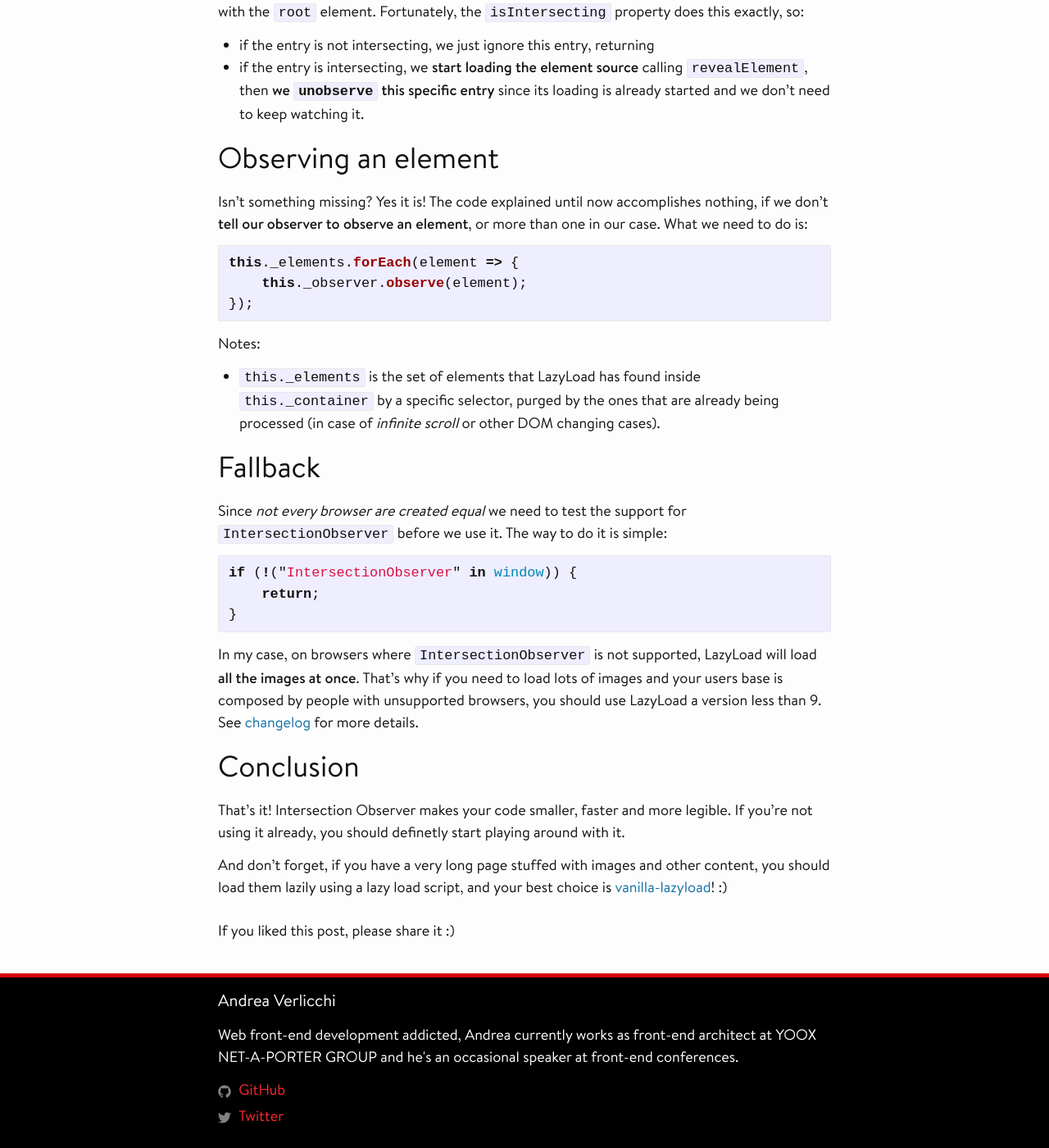
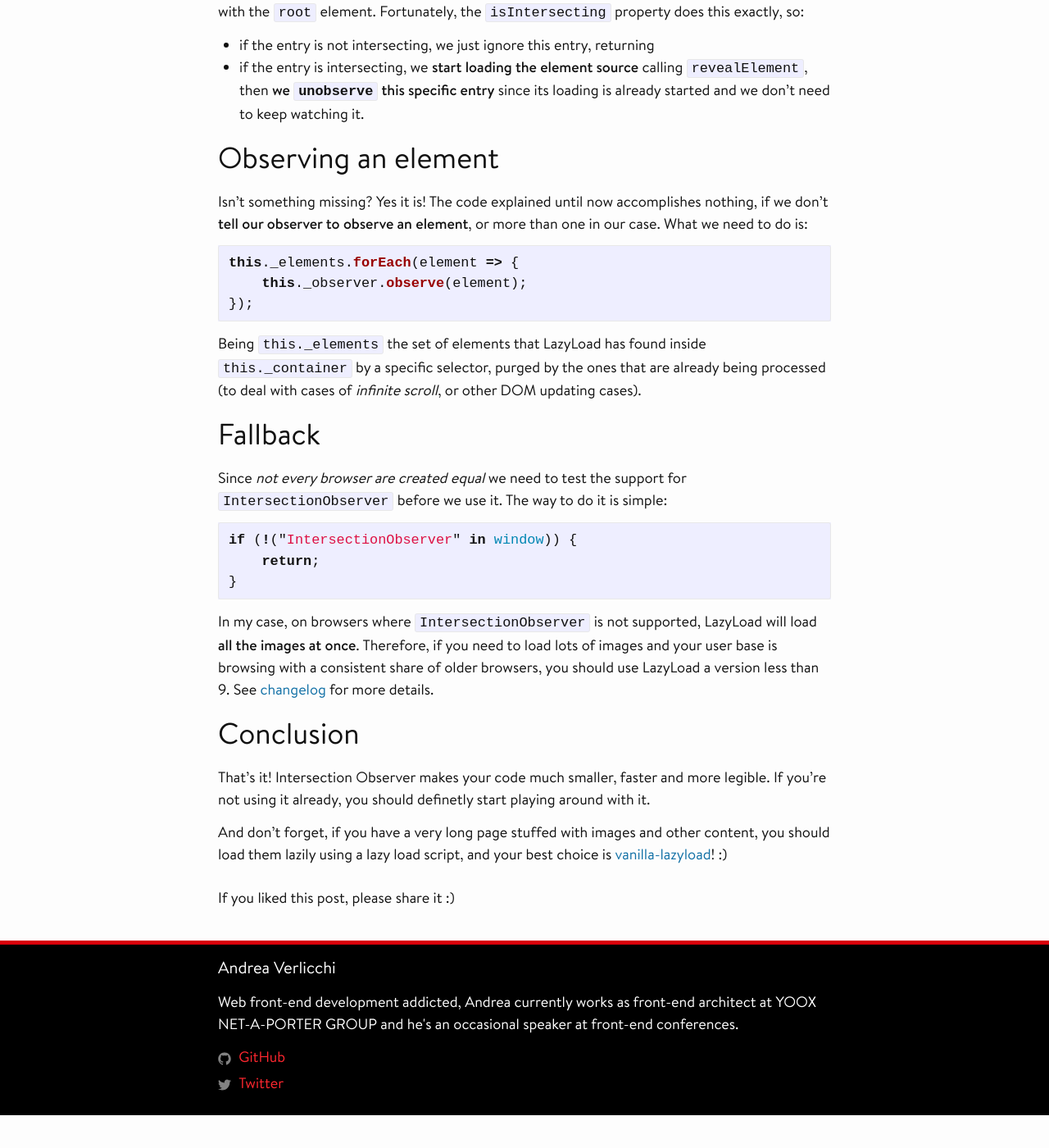
Before and after one commit to verlok/verlok.github.io, a Jekyll site: the page built from _posts/2017-09-04-using-intersection-observers-to-create-vanilla-lazyload.md, in a window 1280 px wide and 1400 px high, scrolled down 2209 px. Shown: the whole window at 82% size. Built offline with Jekyll 4.4.1, drawn with Linux system fonts in a browser that asks for light colours; comment, search, counter and statistics services are not loaded; after the commit the page ends 3569 px from its top, so only the background shows below that; some of the changed text lies outside the part shown.

Commit message:
Quick fix

````diff
--- a/_posts/2017-09-04-using-intersection-observers-to-create-vanilla-lazyload.md
+++ b/_posts/2017-09-04-using-intersection-observers-to-create-vanilla-lazyload.md
@@ -92,9 +92,7 @@ this._elements.forEach(element => {
 });
 ```
 
-Notes:
-
-* `this._elements` is the set of elements that LazyLoad has found inside `this._container` by a specific selector, purged by the ones that are already being processed (in case of _infinite scroll_ or other DOM changing cases).
+Being `this._elements` the set of elements that LazyLoad has found inside `this._container` by a specific selector, purged by the ones that are already being processed (to deal with cases of _infinite scroll_, or other DOM updating cases).
 
 
 ## Fallback
@@ -107,11 +105,11 @@ if (!("IntersectionObserver" in window)) {
 }
 ```
 
-In my case, on browsers where `IntersectionObserver` is not supported, LazyLoad will load **all the images at once**. That's why if you need to load lots of images and your users base is composed by people with unsupported browsers, you should use LazyLoad a version less than 9. See [changelog](https://github.com/verlok/lazyload/blob/master/CHANGELOG.md) for more details.
+In my case, on browsers where `IntersectionObserver` is not supported, LazyLoad will load **all the images at once**. Therefore, if you need to load lots of images and your user base is browsing with a consistent share of older browsers, you should use LazyLoad a version less than 9. See [changelog](https://github.com/verlok/lazyload/blob/master/CHANGELOG.md) for more details.
 
 
 ## Conclusion
 
-That's it! Intersection Observer makes your code smaller, faster and more legible. If you're not using it already, you should definetly start playing around with it.
+That's it! Intersection Observer makes your code much smaller, faster and more legible. If you're not using it already, you should definetly start playing around with it.
 
 And don't forget, if you have a very long page stuffed with images and other content, you should load them lazily using a lazy load script, and your best choice is [vanilla-lazyload](https://github.com/verlok/lazyload)! :)
````
Also changed, not shown: other parts of _posts/2017-09-04-using-intersection-observers-to-create-vanilla-lazyload.md (+2 -2 lines).
